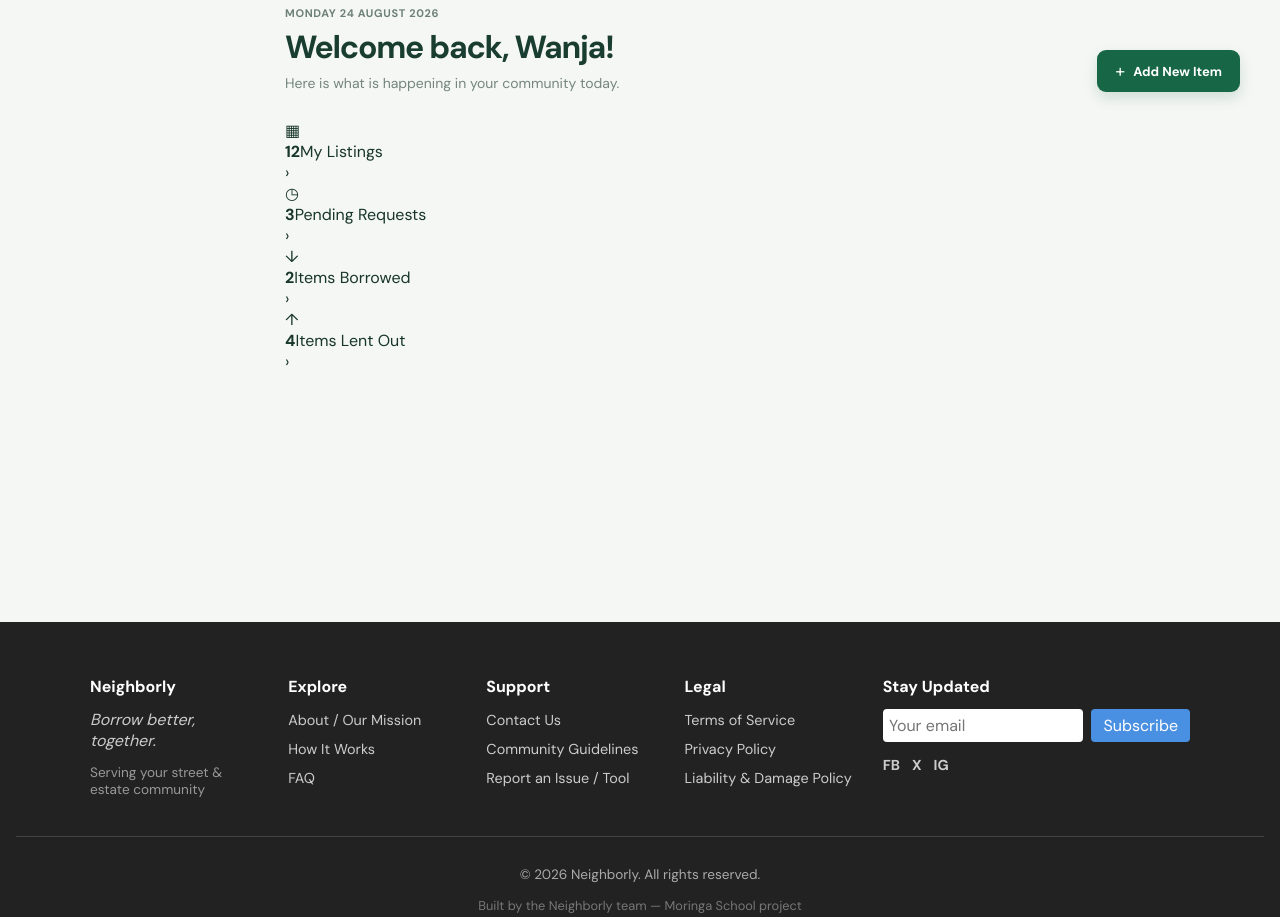
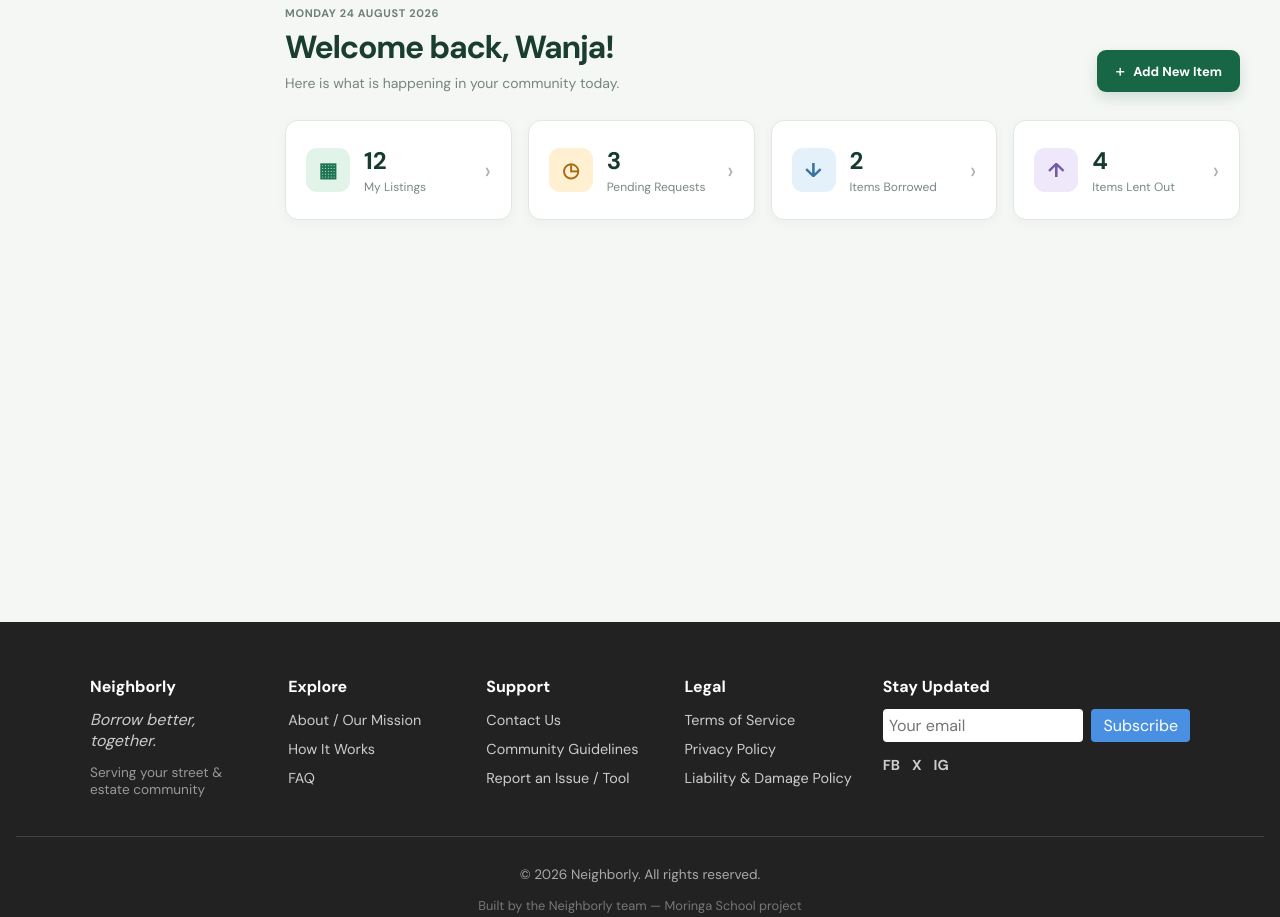
Before and after one commit to wanja-juma/Neighborly-Equipment-Lending-Library, a React (Vite) app in the folder client-side/: page / in a window 1280 px wide. Shown: the part 2300-3217 px from the top of the page. Built offline with nearby package versions, Linux system fonts and the light colour scheme; no server answers.

Commit message:
summary cards styles added

```diff
--- a/client-side/src/components/Dashboard.css
+++ b/client-side/src/components/Dashboard.css
@@ -347,6 +347,95 @@ button {
   font-size: 14px;
 }
 
+/* Summary cards */
+
+.summary-grid {
+  display: grid;
+  grid-template-columns: repeat(4, minmax(0, 1fr));
+  gap: 16px;
+}
+
+.summary-card {
+  display: flex;
+  min-height: 100px;
+  align-items: center;
+  gap: 14px;
+
+  padding: 20px;
+  border: 1px solid #e1e7e2;
+  border-radius: 13px;
+
+  background-color: white;
+  box-shadow: 0 3px 12px rgba(23, 60, 39, 0.04);
+
+  transition:
+    transform 0.2s ease,
+    box-shadow 0.2s ease;
+}
+
+.summary-card:hover {
+  transform: translateY(-2px);
+  box-shadow: 0 8px 20px rgba(23, 60, 39, 0.08);
+}
+
+/* Summary card icons */
+
+.summary-icon {
+  display: grid;
+  width: 44px;
+  height: 44px;
+  flex-shrink: 0;
+  place-items: center;
+
+  border-radius: 11px;
+  font-size: 20px;
+  font-weight: 700;
+}
+
+.summary-icon.green {
+  color: #1c7453;
+  background-color: #e2f3e9;
+}
+
+.summary-icon.orange {
+  color: #aa6913;
+  background-color: #fff0d2;
+}
+
+.summary-icon.blue {
+  color: #3973a2;
+  background-color: #e5f1fa;
+}
+
+.summary-icon.purple {
+  color: #7459a8;
+  background-color: #eee8fa;
+}
+
+/* Summary card information */
+
+.summary-information {
+  display: flex;
+  flex-direction: column;
+  gap: 3px;
+}
+
+.summary-information strong {
+  color: #173b2f;
+  font-size: 24px;
+}
+
+.summary-information span {
+  color: #788980;
+  font-size: 12px;
+}
+
+.summary-arrow {
+  margin-left: auto;
+  color: #a8b4ae;
+  font-size: 24px;
+}
+
 /* Add item button */
 
 .primary-button {
```
